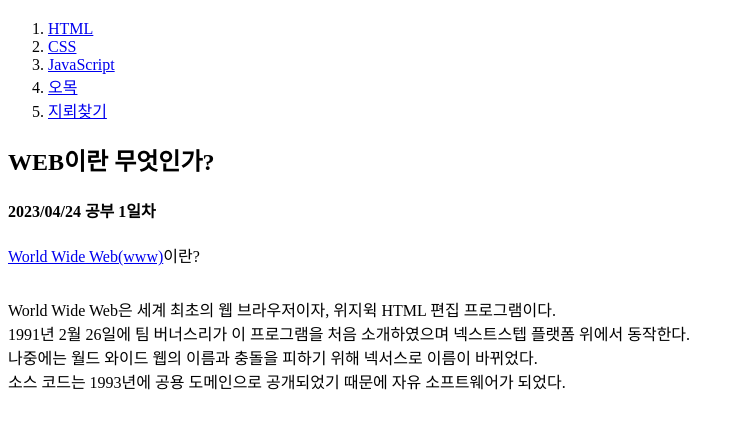
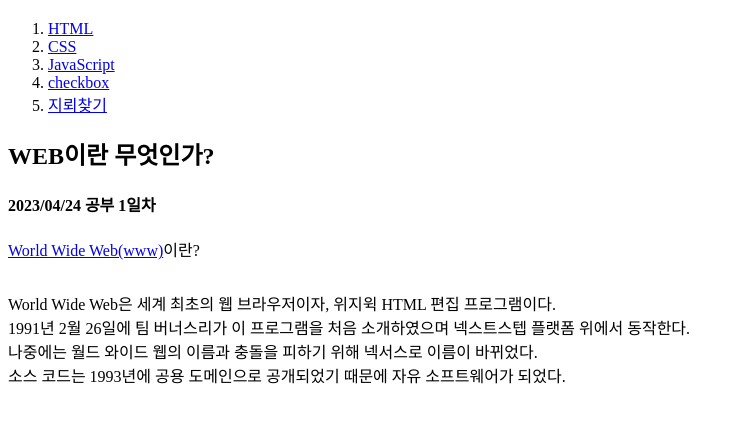
Before and after one commit to JUNSU9999/my-first-web-site, a plain HTML site: page index.html in a window 1280 px wide. Shown: the part 60-488 px from the top of the page, without its empty margins (0-744 px from the left). Drawn offline with Linux system fonts and the light colour scheme.

Commit message:
Add files via upload

```diff
--- a/index.html
+++ b/index.html
@@ -10,7 +10,7 @@
         <li><a href="1.html">HTML</a></li>
         <li><a href="2.html">CSS</a></li>
         <li><a href="3.html">JavaScript</a></li>
-        <li><a href="오목.html">오목</a></li>
+        <li><a href="checkbox.html">checkbox</a></li>
         <li><a href="지뢰찾기.html">지뢰찾기</a></li>
     </ol>
     <h2>WEB이란 무엇인가?</h2>
```
